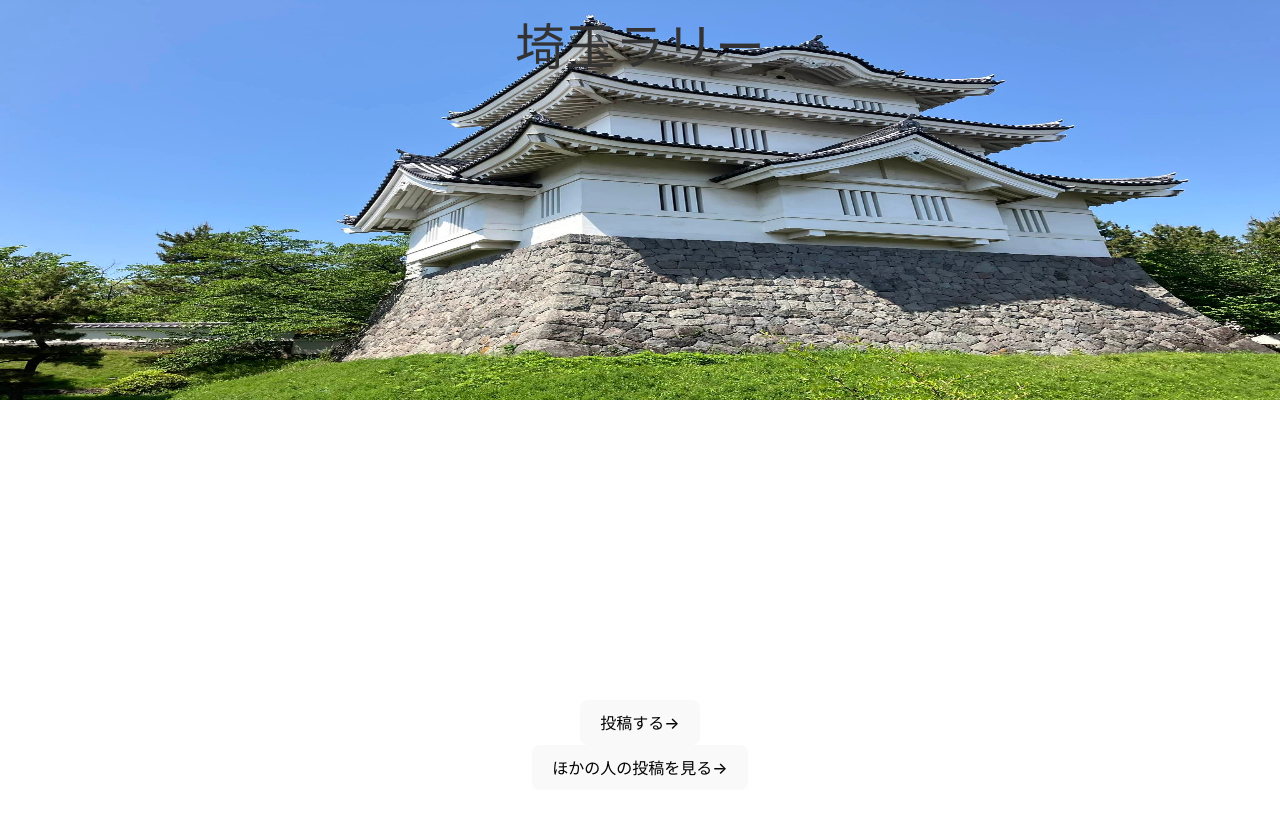
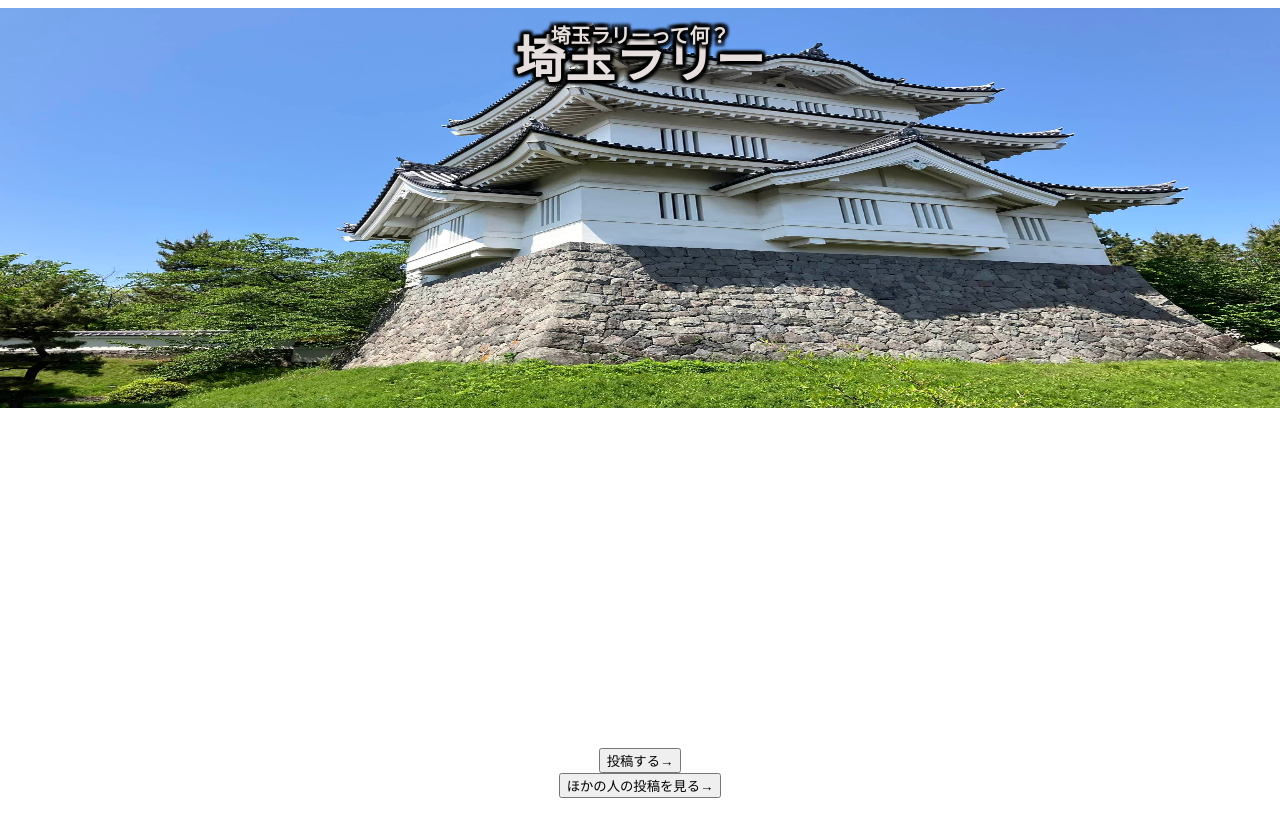
Before and after one commit to tmkttmkt/KawagoeHakkason, a Svelte app in the folder front/: page /post in a window 1280 px wide. Built offline with nearby package versions, Linux system fonts and the light colour scheme.

Commit message:
Link設定完了

```diff
--- a/front/index.html
+++ b/front/index.html
@@ -1,5 +1,5 @@
 <!doctype html>
-<html lang="en">
+<html lang="js">
   <head>
     <meta charset="UTF-8" />
     <link rel="icon" type="image/svg+xml" href="/vite.svg" />
--- a/front/package.json
+++ b/front/package.json
@@ -12,5 +12,8 @@
     "@sveltejs/vite-plugin-svelte": "^3.1.1",
     "svelte": "^4.2.18",
     "vite": "^5.4.1"
+  },
+  "dependencies": {
+    "svelte-routing": "^2.13.0"
   }
 }
--- a/front/src/Header.svelte
+++ b/front/src/Header.svelte
@@ -1,77 +1,18 @@
-<main>
-    <h1>埼玉ラリー</h1>
-    <!-- 画像を中央に配置するために、新しく div 要素を追加し、image-container クラスを付与 -->
-    <div class="image-container">
-      <img src="./src/IMG_0919.jpg" alt="埼玉ラリーの画像" class="main-image">
-    </div>
-    <button on:click={() => window.location.href = '/post'}>
-      <me>投稿する→</me>
-    </button>
-    <button on:click={() => window.location.href = '/view/posts'}>
-      <other>ほかの人の投稿を見る→</other>
-    </button>
-  </main>
+<script lang="js">
+  import { Route, Router } from "svelte-routing";
+  import Post from "./posts.svelte";
+  import ViewPosts from "./view_posts.svelte";
+  import Home from "./Home.svelte";
+</script>
 
-  <style>
-    /* main要素のレイアウトをflexboxに変更し、コンテンツを中央に配置 */
-    main {
-      text-align: center;
-      padding: 1em;
-      margin: 0;
-      max-width: 240px;
-
-      /* Flexboxの設定 */
-      display: flex; /* Flexboxレイアウトに変更 */
-      flex-direction: column; /* 子要素を縦方向に並べる */
-      align-items: center; /* 子要素を水平方向の中央に揃える */
-      justify-content: center; /* 子要素を垂直方向の中央に揃える */
-      min-height: 100vh; /* mainの高さを画面全体（ビューの高さ）に設定 */
-    }
-
-    h1 {
-      position: absolute;
-      top: 0;
-      left: 50%;
-      transform: translateX(-50%);
-      font-size: 50px;
-      color: #333;
-      margin: 0;
-      padding: 20px 0;
-    }
-
-    /* 画像を中央に配置するためのコンテナ設定 */
-    .image-container {
-      display: flex; /* Flexboxレイアウトに変更 */
-      justify-content: center; /* 画像を水平方向の中央に揃える */
-      flex-grow: 1; /* 可能な限りコンテナを伸ばす。main全体の高さを満たすために使用 */
-    }
-
-    /* 画像の大きさと表示を調整 */
-    .main-image {
-      width: 100vw; /* 画像の幅をビューの幅の3分の2に設定 */
-      height: auto; /* 画像の高さを自動で調整し、アスペクト比を維持 */
-      max-height: 50vh; /* 画像の高さがビューの高さの2分の1を超えないように設定 */
-    }
-
-    me {
-      position: fixed;
-      bottom: 0;
-      left: 0;
-      padding: 10px;
-      font-size: 50px;
-      border: 1px solid #333;
-      background-color: #f0f0f0;
-      color: #333;
-    }
-
-    other {
-      position: fixed;
-      bottom: 0;
-      right: 0;
-      padding: 10px;
-      font-size: 50px;
-      border: 1px solid #333;
-      background-color: #f0f0f0;
-      color: #333;
-    }
-  </style>
+<Router>
+  <Route path="/post">
+    <Post />
+  </Route>
+  <Route path="/">
+    <Home />
+  </Route>
+    <Route path="/view_posts">
+      <ViewPosts />
+    </Route>
+</Router>
--- a/front/src/App.svelte
+++ b/front/src/Home.svelte
@@ -1,17 +1,18 @@
+<script>
+  import { Link } from "svelte-routing";
+</script>
+
 <main>
-  <h1>埼玉ラリー</h1>
+  <h1 class="shadow">埼玉ラリー</h1>
   <!-- 画像を中央に配置するためのコンテナ -->
   <div class="image-container">
     <img src="./src/IMG_0919.jpg" alt="埼玉ラリーの画像" class="main-image">
   </div>
   <!-- ボタンを縦に並べて中央に配置するためのコンテナ -->
+  <h2 class="shadow">埼玉ラリーって何？</h2>
   <div class="button-container">
-    <button on:click={() => window.location.href = '/post'}>
-      <me>投稿する→</me>
-    </button>
-    <button on:click={() => window.location.href = '/view/posts'}>
-      <other>ほかの人の投稿を見る→</other>
-    </button>
+    <Link to="/post">投稿する→</Link>
+    <Link to="/view_posts">ほかの人の投稿を見る→</Link>
   </div>
 </main>
 
@@ -31,6 +32,16 @@
     min-height: 100vh; /* main要素の高さを画面全体（ビューポートの高さ）に設定 */
   }
 
+  /*h1の文字の縁取り設定(ぼやけた感じ)*/
+  .shadow{
+    text-shadow:
+            3px 3px 3px #000, -3px -3px 3px #000,
+           -3px 3px 3px #000,  3px -3px 3px #000,
+            3px 0px 3px #000, -3px -0px 3px #000,
+            0px 3px 3px #000,  0px -3px 3px #000;
+    margin: 0;
+  }
+
   /* h1要素（タイトル）のスタイル設定 */
   h1 {
     position: absolute; /* 画面内の特定の位置に要素を配置するための絶対配置 */
@@ -38,7 +49,19 @@
     left: 50%; /* 画面の横幅の50%の位置に配置 */
     transform: translateX(-50%); /* 左端基準の配置を中央基準に補正 */
     font-size: 50px; /* フォントサイズを50pxに設定 */
-    color: #333; /* テキストカラーを濃いグレーに設定 */
+    color: #e7dede; /* テキストカラーを濃いグレーに設定 */
+    margin: 0; /* h1要素の外側の余白をなくす */
+    padding: 20px 0; /* 上下に20pxの内側余白を追加 */
+  }
+
+  /* h2要素（タイトル）のスタイル設定 */
+  h2 {
+    position: absolute; /* 画面内の特定の位置に要素を配置するための絶対配置 */
+    top: 0; /* 画面の上部に配置 */
+    left: 50%; /* 画面の横幅の50%の位置に配置 */
+    transform: translateX(-50%); /* 左端基準の配置を中央基準に補正 */
+    font-size: 20px; /* フォントサイズを0pxに設定 */
+    color: #e7dede; /* テキストカラーを濃いグレーに設定 */
     margin: 0; /* h1要素の外側の余白をなくす */
     padding: 20px 0; /* 上下に20pxの内側余白を追加 */
   }
--- a/front/src/app.css
+++ b/front/src/app.css
@@ -35,9 +35,6 @@ h1 {
   line-height: 1.1;
 }
 
-.card {
-  padding: 2em;
-}
 
 #app {
   max-width: 1280px;
--- a/front/src/main.js
+++ b/front/src/main.js
@@ -1,10 +1,9 @@
-import './app.css'
-import App from './App.svelte'
+import Header from './Header.svelte'
 
 // ... existing code ...
 /// <reference types="svelte" />
 
-const app = new App({
+const app = new Header({
 
   target: document.getElementById('app'),
 })
--- a/front/src/post.svelte
+++ /dev/null
@@ -1,6 +0,0 @@
-<main>
-    <button on:click={() => window.location.href = '/post'}>
-        <me>投稿する→</me></button>
-        <button on:click={() => window.location.href = '/view\posts'}>
-        <other>ほかの人の投稿を見る→</other></button>
-</main>
--- /dev/null
+++ b/front/src/posts.svelte
@@ -0,0 +1,89 @@
+<main>
+    <h1 class="shadow">埼玉ラリー</h1>
+    <!-- 画像を中央に配置するためのコンテナ -->
+    <div class="image-container">
+      <img src="./src/IMG_0919.jpg" alt="埼玉ラリーの画像" class="main-image">
+    </div>
+    <!-- ボタンを縦に並べて中央に配置するためのコンテナ -->
+    <h2 class="shadow">埼玉ラリーって何？</h2>
+    <div class="button-container">
+      <button on:click={() => window.location.href = './src/post.svelte'}>
+        <me>投稿する→</me>
+      </button>
+      <button on:click={() => window.location.href = './src/view_post.svelte'}>
+        <other>ほかの人の投稿を見る→</other>
+      </button>
+    </div>
+  </main>
+
+  <style>
+    /* main要素の基本レイアウト設定 */
+    main {
+      text-align: center; /* テキストを中央に揃える */
+      /*padding: 1em; /* コンテンツ周囲に余白を追加 写真を上にするためいったんコメントアウト*/
+      margin: 0; /* 要素の外側の余白をなくす */
+      /* Flexboxレイアウトの設定 */
+      display: flex; /* Flexboxレイアウトを使用する */
+      flex-direction: column; /* 子要素を縦方向に並べる */
+      align-items: center; /* 子要素を水平方向の中央に揃える */
+      justify-content: center; /* 子要素を垂直方向の中央に揃える */
+      min-height: 100vh; /* main要素の高さを画面全体（ビューポートの高さ）に設定 */
+    }
+
+    /*h1の文字の縁取り設定(ぼやけた感じ)*/
+    .shadow{
+      text-shadow:
+              3px 3px 3px #000, -3px -3px 3px #000,
+             -3px 3px 3px #000,  3px -3px 3px #000,
+              3px 0px 3px #000, -3px -0px 3px #000,
+              0px 3px 3px #000,  0px -3px 3px #000;
+      margin: 0;
+    }
+
+    /* h1要素（タイトル）のスタイル設定 */
+    h1 {
+      position: absolute; /* 画面内の特定の位置に要素を配置するための絶対配置 */
+      top: 0; /* 画面の上部に配置 */
+      left: 50%; /* 画面の横幅の50%の位置に配置 */
+      transform: translateX(-50%); /* 左端基準の配置を中央基準に補正 */
+      font-size: 50px; /* フォントサイズを50pxに設定 */
+      color: #e7dede; /* テキストカラーを濃いグレーに設定 */
+      margin: 0; /* h1要素の外側の余白をなくす */
+      padding: 20px 0; /* 上下に20pxの内側余白を追加 */
+    }
+
+    /* h2要素（タイトル）のスタイル設定 */
+    h2 {
+      position: absolute; /* 画面内の特定の位置に要素を配置するための絶対配置 */
+      top: 0; /* 画面の上部に配置 */
+      left: 50%; /* 画面の横幅の50%の位置に配置 */
+      transform: translateX(-50%); /* 左端基準の配置を中央基準に補正 */
+      font-size: 20px; /* フォントサイズを0pxに設定 */
+      color: #e7dede; /* テキストカラーを濃いグレーに設定 */
+      margin: 0; /* h1要素の外側の余白をなくす */
+      padding: 20px 0; /* 上下に20pxの内側余白を追加 */
+    }
+
+    /* 画像コンテナのスタイル設定 */
+    .image-container {
+      display: flex; /* Flexboxレイアウトを使用 */
+      justify-content: center; /* コンテナ内の画像を中央に揃える */
+      flex-grow: 1; /* コンテナが可能な限り縦に伸びるように設定 */
+    }
+
+    /* 画像のスタイル設定 */
+    .main-image {
+      width: 100vw; /* 画像の幅をビューポートの幅全体に設定 */
+      height: auto; /* 画像の高さを自動調整し、アスペクト比を維持 */
+      max-height: 50vh; /* 画像の高さがビューポートの高さの50%を超えないように設定 */
+    }
+
+    /* ボタンコンテナのスタイル設定 */
+    .button-container {
+      display: flex; /* Flexboxレイアウトを使用 */
+      flex-direction: column; /* ボタンを縦方向に並べる */
+      align-items: center; /* ボタンを中央に揃える */
+      width: 100%; /* コンテナの幅をビューポートの幅全体に設定 */
+      padding: 10px 0; /* 上下に10pxの余白を追加 */
+    }
+  </style>
```
Also changed, not shown: front/src/view_post.svelte (deleted), front/src/view_posts.svelte (added), 1 other file (tests, documents, lock files or other folders).
